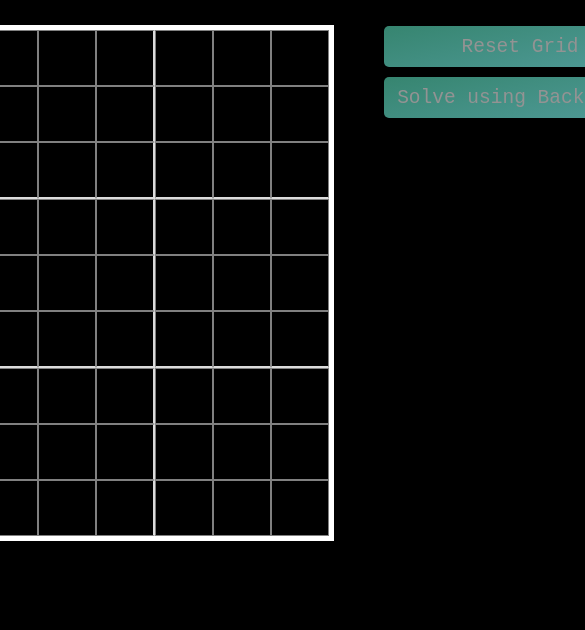
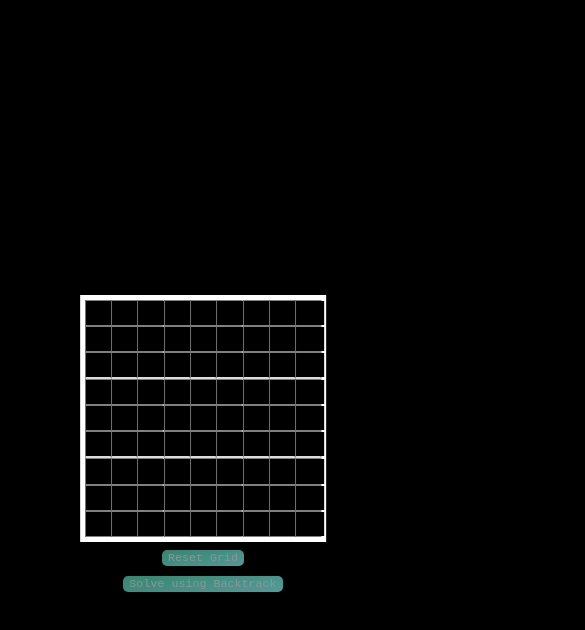
Before and after one commit to akshit2434/sudoku, a plain HTML site: page index.html in a window 390 px wide. Shown: the top 630 px of the page, 585 px wide, since content can reach past the window. Drawn offline with nearby package versions, Linux system fonts and the light colour scheme.

Commit message:
v1.3.3 Improved UI massively

```diff
--- a/backtrack.js
+++ b/backtrack.js
@@ -44,7 +44,7 @@ function limit() {
 function deleteall() {
   $("td input").val("");
   $("td input").css("color", "white");
-  $("td input").css("font-size", "3em");
+  $("td input").css("font-size", "4vw");
   refreshque();
 }
 
@@ -68,11 +68,11 @@ function refreshans() {
         $("td:eq(" + i + ") input").val("");
       } else {
         $("td:eq(" + i + ") input").val(solved[Math.floor(i / 9)][i % 9]);
-        $("td:eq(" + i + ") input").css("font-size", "3em");
+        $("td:eq(" + i + ") input").css("font-size", "4vw");
       }
       document.querySelectorAll("td input")[i].style.color = "#7cc0de";
       if (solved[Math.floor(i / 9)][i % 9].length >= 2) {
-        $("td:eq(" + i + ") input").css("font-size", "3em");
+        $("td:eq(" + i + ") input").css("font-size", "4vw");
         $("td:eq(" + i + ") input").val(solved[Math.floor(i / 9)][i % 9].substr(1, solved[Math.floor(i / 9)][i % 9].length - 2));
         $("td:eq(" + i + ") input").css("overflow", "scroll");
       }
--- a/css2.css
+++ b/css2.css
@@ -1,23 +1,25 @@
 body {
   background-color: black;
 }
-#loading{
+
+#loading {
   z-index: 10;
   background-color: white;
   position: absolute;
-  height:100%;
+  height: 100%;
   width: 100%;
 }
+
 table {
-  height:200px;
   margin-left: 50px;
   margin-top: 7px;
-  width:200px;
+  /* height:30vw; */
+  /* width:30vw; */
   border: 5px solid white;
   padding: 0;
+  table-layout: fixed;
   background-color: black;
 }
-
 
 #content {
   height: 100%;
@@ -54,13 +56,15 @@ table tr {
 table tr td {
   border: 1px solid grey;
   margin: 0;
+  /* width:3vw;/ */
+  /* height: 3vw; */
 }
 
 table tr td input {
-  height: 50px;
-  width: 50px;
+  /* height: 3vw; */
+  /* width: 3vw; */
   margin: 0;
-  font-size: 3em;
+  font-size: 4vw;
   color: white;
   text-align: center;
   align-items: center;
@@ -75,6 +79,7 @@ table tr td input:focus {
   background-color: paleturquoise;
   color: black !important;
 }
+
 table tr td input:hover {
   background-color: rgba(175, 238, 238, 0.65);
   color: black !important;
@@ -98,9 +103,9 @@ table tr td input:hover {
 }
 
 button {
-  min-height: 41px;
-  min-width: 273px;
-  font-size: 150%;
+  min-height: 3vw;
+  min-width: 20vw;
+  font-size: 2vw;
   background: rgb(0, 96, 100);
   display: inline;
   color: white;
@@ -113,6 +118,28 @@ button {
   -o-animation: movegradient 3s ease infinite;
   animation: movegradient 3s ease infinite;
   border: 0;
+}
+
+/* MAKING THE TABLE SQUARE */
+table {
+  width: 42%;
+}
+td {
+  width: 14%;
+  position: relative;
+}
+td:after {
+  content: '';
+  display: block;
+  margin-top: 100%;
+}
+td input {
+  width: 100%;
+  position: absolute;
+  top: 0;
+  bottom: 0;
+  left: 0;
+  right: 0;
 }
 
 @-webkit-keyframes movegradient {
@@ -182,9 +209,24 @@ button {
 }
 
 /* Changing UI for mobile phones with bad UI*/
-@media screen and (max-width: 500px) {
+@media screen and (max-width: 650px) {
   table {
-    /* height: calc(45vh+7px); */
-    /* width: calc(45vh+7px); */
+    width: 63%;
+    margin-left:50%;
+    transform: translateX(-50%);
+  }
+  td {
+    width: 21%;
+    position: relative;
+  }
+  #content{
+    flex-direction: column;
+  }
+  #btns{
+    margin-left: 0;
+  }
+  button{
+    font-size:3vw;
+    min-height: 4vw;
   }
 }
```
